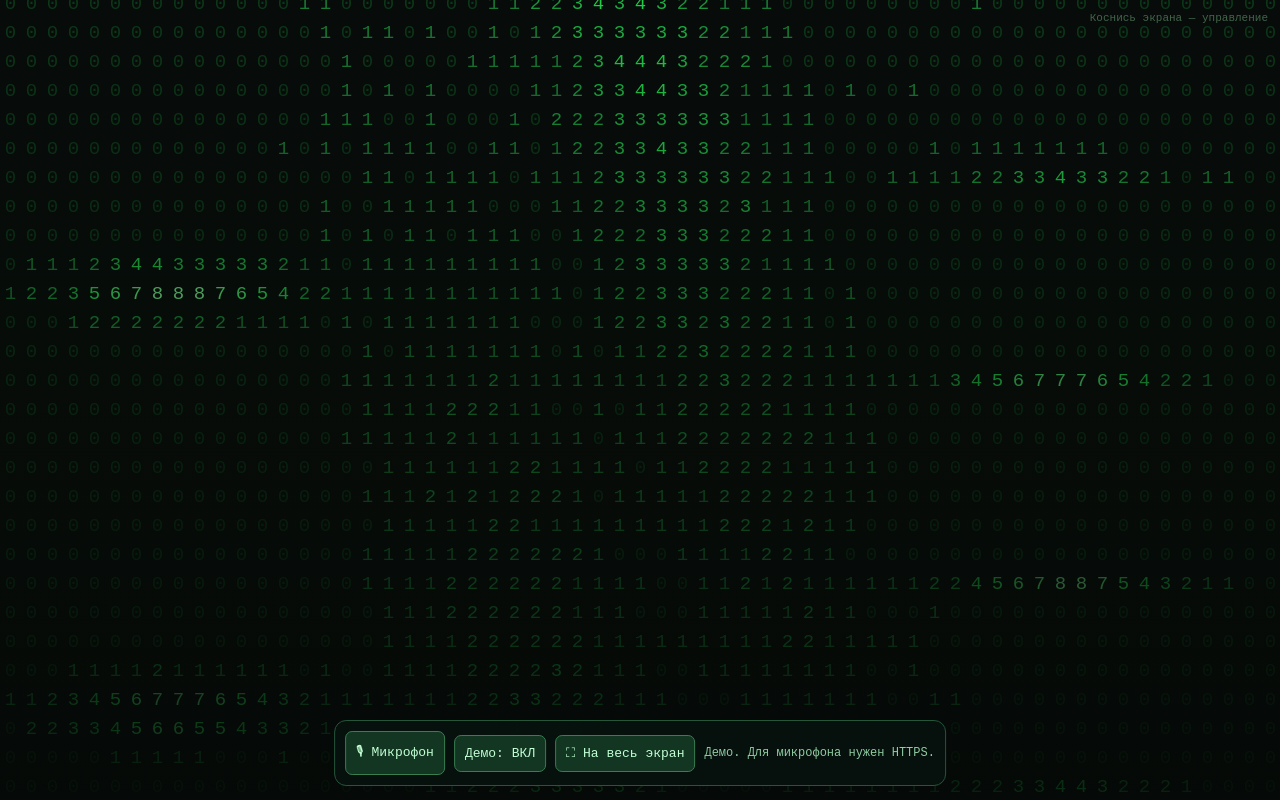
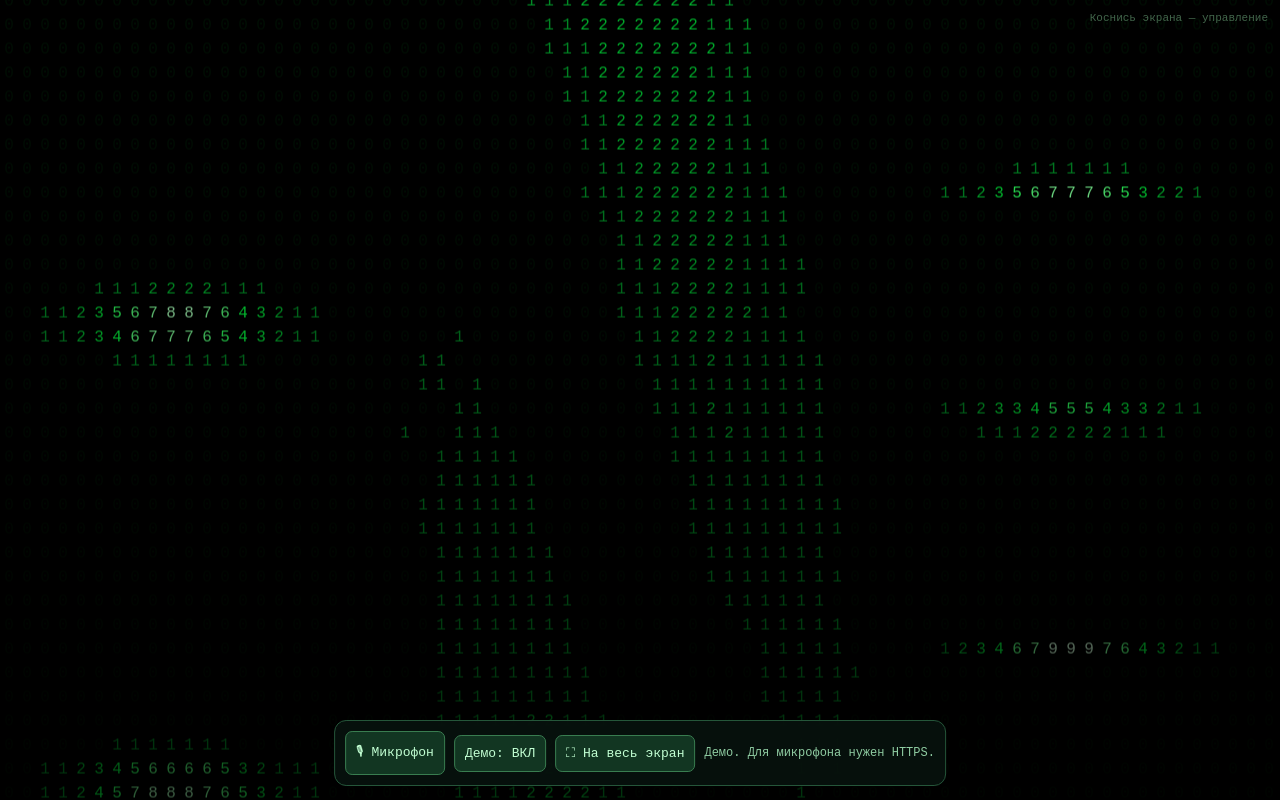
Before and after one commit to ashittheniflickit/matrix-spectrum, a plain HTML site: page index.html in a window 1280 px wide. Drawn offline with Linux system fonts and the light colour scheme; animation ran at ten frames a second.

Commit message:
Add files via upload

```diff
--- a/index.html
+++ b/index.html
@@ -1,31 +1,48 @@
-<!doctype html><html lang="ru"><head><meta charset="utf-8"><meta name="viewport" content="width=device-width,initial-scale=1,viewport-fit=cover"><meta name="theme-color" content="#070b09" media="(prefers-color-scheme: dark)"><meta name="theme-color" content="#070b09" media="(prefers-color-scheme: light)"><meta name="color-scheme" content="dark"><meta name="supported-color-schemes" content="dark"><meta name="mobile-web-app-capable" content="yes"><meta name="apple-mobile-web-app-capable" content="yes"><link rel="manifest" href="manifest.webmanifest"><title>Matrix Spectrum v3.1</title><style>
-:root{color-scheme:dark;background:#070b09}*{box-sizing:border-box}html,body{margin:0;width:100%;height:100%;overflow:hidden;background:#070b09;color:#a3ffb8;font-family:monospace}canvas{display:block;width:100%;height:100%;touch-action:manipulation}#panel{position:fixed;left:50%;bottom:max(14px,env(safe-area-inset-bottom));transform:translateX(-50%);display:flex;align-items:center;gap:9px;flex-wrap:wrap;justify-content:center;width:max-content;max-width:96vw;background:#07110df2;border:1px solid #25563a;border-radius:12px;padding:10px;transition:opacity .35s}button{font:13px monospace;background:#123622;color:#c2ffd3;border:1px solid #397d50;border-radius:7px;padding:10px;cursor:pointer}#status{font-size:12px;max-width:310px;overflow-wrap:anywhere;color:#8fcca2}#hint{position:fixed;top:12px;right:12px;color:#42664b;font:11px monospace;pointer-events:none}body.hidden #panel{opacity:0;pointer-events:none}body.hidden #hint{opacity:0}@media(max-width:600px){#panel{width:94vw}}
+<!doctype html><html lang="ru"><head><meta charset="utf-8"><meta name="viewport" content="width=device-width,initial-scale=1,viewport-fit=cover"><meta name="theme-color" content="#000000" media="(prefers-color-scheme: dark)"><meta name="theme-color" content="#000000" media="(prefers-color-scheme: light)"><meta name="color-scheme" content="dark"><meta name="supported-color-schemes" content="dark"><meta name="mobile-web-app-capable" content="yes"><meta name="apple-mobile-web-app-capable" content="yes"><link rel="manifest" href="manifest.webmanifest"><title>Matrix Spectrum v4</title><style>
+:root{color-scheme:dark;background:#000000}*{box-sizing:border-box}html,body{margin:0;width:100%;height:100%;overflow:hidden;background:#000000;color:#a3ffb8;font-family:monospace}canvas{display:block;width:100%;height:100%;touch-action:manipulation}#panel{position:fixed;left:50%;bottom:max(14px,env(safe-area-inset-bottom));transform:translateX(-50%);display:flex;align-items:center;gap:9px;flex-wrap:wrap;justify-content:center;width:max-content;max-width:96vw;background:#07110df2;border:1px solid #25563a;border-radius:12px;padding:10px;transition:opacity .35s}button{font:13px monospace;background:#123622;color:#c2ffd3;border:1px solid #397d50;border-radius:7px;padding:10px;cursor:pointer}#status{font-size:12px;max-width:310px;overflow-wrap:anywhere;color:#8fcca2}#hint{position:fixed;top:12px;right:12px;color:#42664b;font:11px monospace;pointer-events:none}body.hidden #panel{opacity:0;pointer-events:none}body.hidden #hint{opacity:0}@media(max-width:600px){#panel{width:94vw}}
 </style></head><body><canvas id="screen"></canvas><div id="hint">Коснись экрана — управление</div><div id="panel"><button id="mic">🎙 Микрофон</button><button id="demo">Демо: ВКЛ</button><button id="full">⛶ На весь экран</button><span id="status">Демо. Для микрофона нужен HTTPS.</span></div><script>
 'use strict';
 const c=document.getElementById('screen'),ctx=c.getContext('2d',{alpha:false}),mic=document.getElementById('mic'),demoBtn=document.getElementById('demo'),full=document.getElementById('full'),status=document.getElementById('status');
 let W=0,H=0,C=0,R=0,cw=0,ch=0,history=[],demo=true,analyser=null,data=null,audio=null,stream=null,last=0,acc=0,simTime=0,hideTimer=null;
-const PERIOD=85,MINHZ=40,MAXHZ=12000;
+const PERIOD=64,MINHZ=40,MAXHZ=12000;
+let prevLevels=new Float32Array(0),floorLevels=new Float32Array(0),glyphs=[];
+function makeGlyphs(){glyphs=[];const d=Math.min(devicePixelRatio||1,1.5),font=Math.round(cw*.91);for(let v=0;v<10;v++){
+ const tile=document.createElement('canvas');tile.width=Math.ceil(cw*d);tile.height=Math.ceil(ch*d);
+ const g=tile.getContext('2d');g.scale(d,d);g.font=`${font}px monospace`;g.textAlign='center';g.textBaseline='middle';
+ const light=v===0?8:Math.min(94,19+v*8);g.fillStyle=`hsl(${137-v*.7} 100% ${light}%)`;g.fillText(String(v),cw/2,ch/2);glyphs.push(tile)}}
 function showControls(){document.body.classList.remove('hidden');clearTimeout(hideTimer);hideTimer=setTimeout(()=>document.body.classList.add('hidden'),6500)}
 c.addEventListener('click',showControls);
-function resize(){W=innerWidth;H=innerHeight;const d=Math.min(devicePixelRatio||1,1.5);c.width=Math.round(W*d);c.height=Math.round(H*d);ctx.setTransform(d,0,0,d,0,0);cw=Math.max(13,Math.min(21,Math.round(W/57)));ch=Math.round(cw*1.36);const old=history,oldC=C;C=Math.ceil(W/cw);R=Math.ceil(H/ch)+2;history=old.slice(0,R).map(row=>Array.from({length:C},(_,i)=>row[Math.min(oldC-1,Math.floor(i*oldC/C))]||0));while(history.length<R)history.push(new Uint8Array(C));ctx.font=`${Math.round(cw*.91)}px monospace`;ctx.textAlign='center';ctx.textBaseline='middle'}
+function resize(){W=innerWidth;H=innerHeight;const d=Math.min(devicePixelRatio||1,1.5);c.width=Math.round(W*d);c.height=Math.round(H*d);ctx.setTransform(d,0,0,d,0,0);cw=Math.max(11,Math.min(18,Math.round(W/73)));ch=Math.round(cw*1.36);const old=history,oldC=C;C=Math.ceil(W/cw);R=Math.ceil(H/ch)+2;history=old.slice(0,R).map(row=>Array.from({length:C},(_,i)=>row[Math.min(oldC-1,Math.floor(i*oldC/C))]||0));while(history.length<R)history.push(new Uint8Array(C));prevLevels=new Float32Array(C);floorLevels=new Float32Array(C);makeGlyphs();ctx.font=`${Math.round(cw*.91)}px monospace`;ctx.textAlign='center';ctx.textBaseline='middle'}
 addEventListener('resize',resize);resize();
 function sample(){const row=new Uint8Array(C);
  if(analyser&&!demo){analyser.getFloatFrequencyData(data);const hz=audio.sampleRate/analyser.fftSize,max=Math.min(MAXHZ,audio.sampleRate*.47);
-  for(let x=0;x<C;x++){const lo=MINHZ*Math.pow(max/MINHZ,x/C),hi=MINHZ*Math.pow(max/MINHZ,(x+1)/C);
+  for(let x=0;x<C;x++){
+   const lo=MINHZ*Math.pow(max/MINHZ,x/C),hi=MINHZ*Math.pow(max/MINHZ,(x+1)/C);
    let a=Math.max(1,Math.ceil(lo/hz)),b=Math.min(data.length-1,Math.ceil(hi/hz)-1),peak=-120;
    if(a<=b){for(let k=a;k<=b;k++)peak=Math.max(peak,data[k])}
    else{let k=Math.min(data.length-1,Math.max(1,Math.round(Math.sqrt(lo*hi)/hz)));peak=data[k]}
-   const level=Math.max(0,Math.min(1,(peak+76)/55));row[x]=Math.round(Math.pow(level,1.3)*9)}
+   const level=Math.max(0,Math.min(1,(peak+83)/59));
+   // Local noise floor reduces constant room hiss and reveals rhythmic transients.
+   const baseline=floorLevels[x]=floorLevels[x]*.985+level*.015;
+   const transient=Math.max(0,level-baseline*.75);
+   const boosted=x/C<.29?transient*1.42:transient*1.15;
+   const target=Math.max(0,Math.min(1,boosted));
+   const smooth=prevLevels[x]=target>prevLevels[x]?target*.78+prevLevels[x]*.22:target*.35+prevLevels[x]*.65;
+   row[x]=Math.min(9,Math.round(Math.pow(smooth,1.03)*10));
+  }
   return row}
  if(!demo)return row;
- simTime+=PERIOD/1000;const beat=Math.pow(Math.max(0,Math.sin(simTime*5.1)),10),hat=Math.pow(Math.max(0,Math.sin(simTime*10.2+1)),15);
- for(let x=0;x<C;x++){const q=x/C;const bass=beat*8*Math.exp(-Math.pow((q-.13)/.09,2)),mid=(2+1.5*Math.sin(simTime*2+q*22))*Math.exp(-Math.pow((q-.48)/.15,2)),high=hat*8*Math.exp(-Math.pow((q-.82)/.08,2));row[x]=Math.max(0,Math.min(9,Math.round(bass+mid+high+(Math.random()-.5)*.8)))}return row}
-function draw(){ctx.fillStyle='#070b09';ctx.fillRect(0,0,W,H);ctx.font=`${Math.round(cw*.91)}px monospace`;
- // After a new row is inserted, it starts above the viewport and glides down.
+ simTime+=PERIOD/1000;const beat=Math.pow(Math.max(0,Math.sin(simTime*5.1)),14),hat=Math.pow(Math.max(0,Math.sin(simTime*10.2+1)),18);
+ for(let x=0;x<C;x++){const q=x/C;const bass=beat*9*Math.exp(-Math.pow((q-.13)/.065,2)),mid=(1+1.4*Math.sin(simTime*2+q*22))*Math.exp(-Math.pow((q-.48)/.13,2)),high=hat*9*Math.exp(-Math.pow((q-.82)/.065,2));row[x]=Math.max(0,Math.min(9,Math.round(bass+mid+high+(Math.random()-.5)*.3)))}return row}
+function draw(){ctx.fillStyle='#000000';ctx.fillRect(0,0,W,H);
  const offset=acc/PERIOD-1;
- for(let y=0;y<history.length;y++){const yy=(y+offset)*ch+ch/2;if(yy< -ch||yy>H+ch)continue;const row=history[y],fade=Math.max(.15,1-y/(R+5));
-  for(let x=0;x<C;x++){const v=row[x],light=v===0?13:22+v*6;ctx.fillStyle=`hsla(${137-v*.7},${65+v*2}%,${light}%,${.3+.7*fade})`;ctx.fillText(v,x*cw+cw/2,yy)}}
- const grad=ctx.createLinearGradient(0,0,0,H);grad.addColorStop(0,'#07140a00');grad.addColorStop(1,'#03070599');ctx.fillStyle=grad;ctx.fillRect(0,0,W,H)}
+ for(let y=0;y<history.length;y++){
+  const yy=(y+offset)*ch;if(yy< -ch||yy>H+ch)continue;
+  const row=history[y],fade=Math.max(.36,1-y/(R+9));ctx.globalAlpha=fade;
+  for(let x=0;x<C;x++){const v=row[x];ctx.globalAlpha=fade*(v===0?.36:1);ctx.drawImage(glyphs[v],x*cw,yy,cw,ch)}
+ }
+ ctx.globalAlpha=1;
+}
 function frame(now){if(!last)last=now;acc+=Math.min(180,Math.max(0,now-last));last=now;let n=0;while(acc>=PERIOD&&n++<3){history.unshift(sample());history.length=R;acc-=PERIOD}if(acc>=PERIOD)acc%=PERIOD;draw();requestAnimationFrame(frame)}requestAnimationFrame(frame);
 demoBtn.onclick=()=>{demo=!demo;demoBtn.textContent='Демо: '+(demo?'ВКЛ':'ВЫКЛ');status.textContent=demo?'Симуляция звука':analyser?'Микрофон активен':'Тишина — включи микрофон';showControls()};
 mic.onclick=async()=>{showControls();mic.disabled=true;status.textContent='Запрашиваю разрешение…';
--- a/sw.js
+++ b/sw.js
@@ -1 +1 @@
-const CACHE='matrix-spectrum-v3-2';self.addEventListener('install',e=>{e.waitUntil(caches.open(CACHE).then(c=>c.addAll(['./','./index.html','./manifest.webmanifest','./icon.png','./icon-512.png'])));self.skipWaiting()});self.addEventListener('activate',e=>{e.waitUntil(caches.keys().then(keys=>Promise.all(keys.filter(k=>k!==CACHE).map(k=>caches.delete(k)))));self.clients.claim()});self.addEventListener('fetch',e=>{if(e.request.method==='GET')e.respondWith(fetch(e.request).catch(()=>caches.match(e.request)))});
+const CACHE='matrix-spectrum-v4-1';self.addEventListener('install',e=>{e.waitUntil(caches.open(CACHE).then(c=>c.addAll(['./','./index.html','./manifest.webmanifest','./icon.png','./icon-512.png'])));self.skipWaiting()});self.addEventListener('activate',e=>{e.waitUntil(caches.keys().then(keys=>Promise.all(keys.filter(k=>k!==CACHE).map(k=>caches.delete(k)))));self.clients.claim()});self.addEventListener('fetch',e=>{if(e.request.method==='GET')e.respondWith(fetch(e.request).catch(()=>caches.match(e.request)))});
```
Also changed, not shown: manifest.webmanifest.
